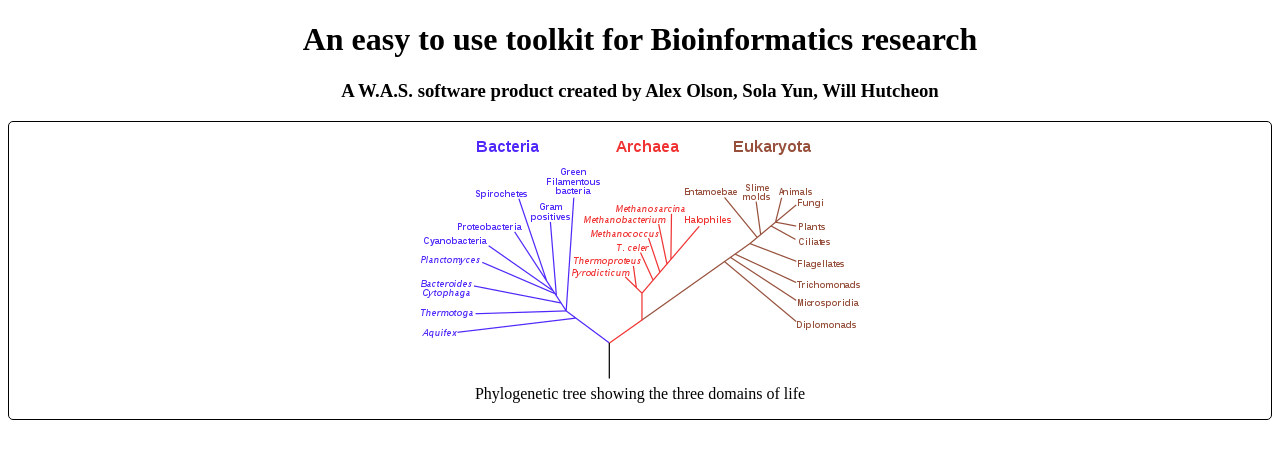
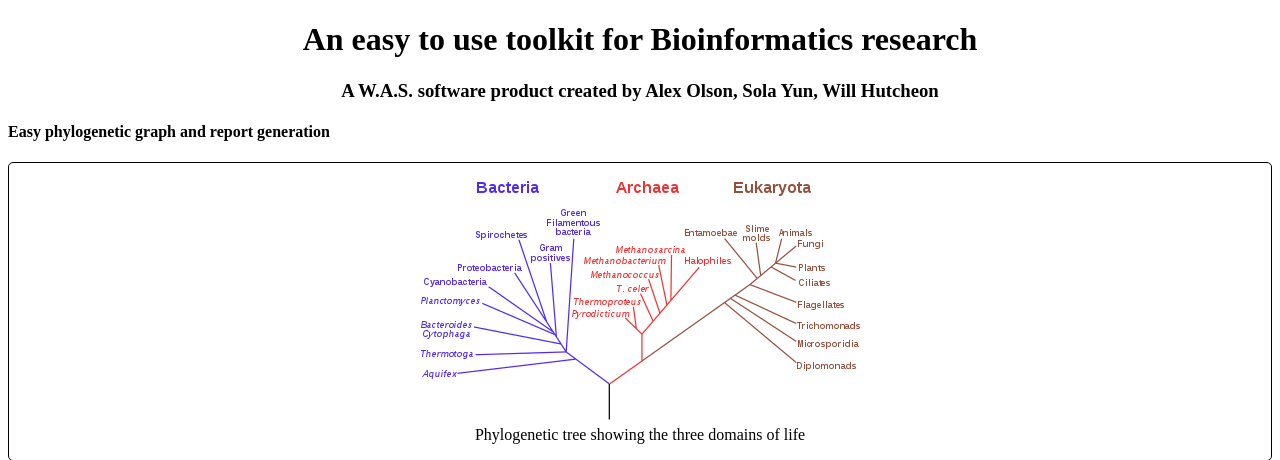
Before and after one commit to aolson078/biokit, a Flask app: page / in a window 1280 px wide. Shown: the part 190-650 px from the top of the page. Run offline with Flask 3, Linux system fonts and the light colour scheme.

Commit message:
styling home page

```diff
--- a/templates/index.html
+++ b/templates/index.html
@@ -7,6 +7,7 @@ index
 {% block content %}
 <h1 style="text-align:center">An easy to use toolkit for Bioinformatics research</h1>
 <h3 style="text-align:center">A W.A.S. software product created by Alex Olson, Sola Yun, Will Hutcheon</h3>
+<h4>Easy phylogenetic graph and report generation</h4>
 <div class="flex-container-body">
 <figure>
     <!-- https://miro.medium.com/v2/resize:fit:900/1*Y3LCRCdu9XViUBBEiGGUiQ.png -->
```
